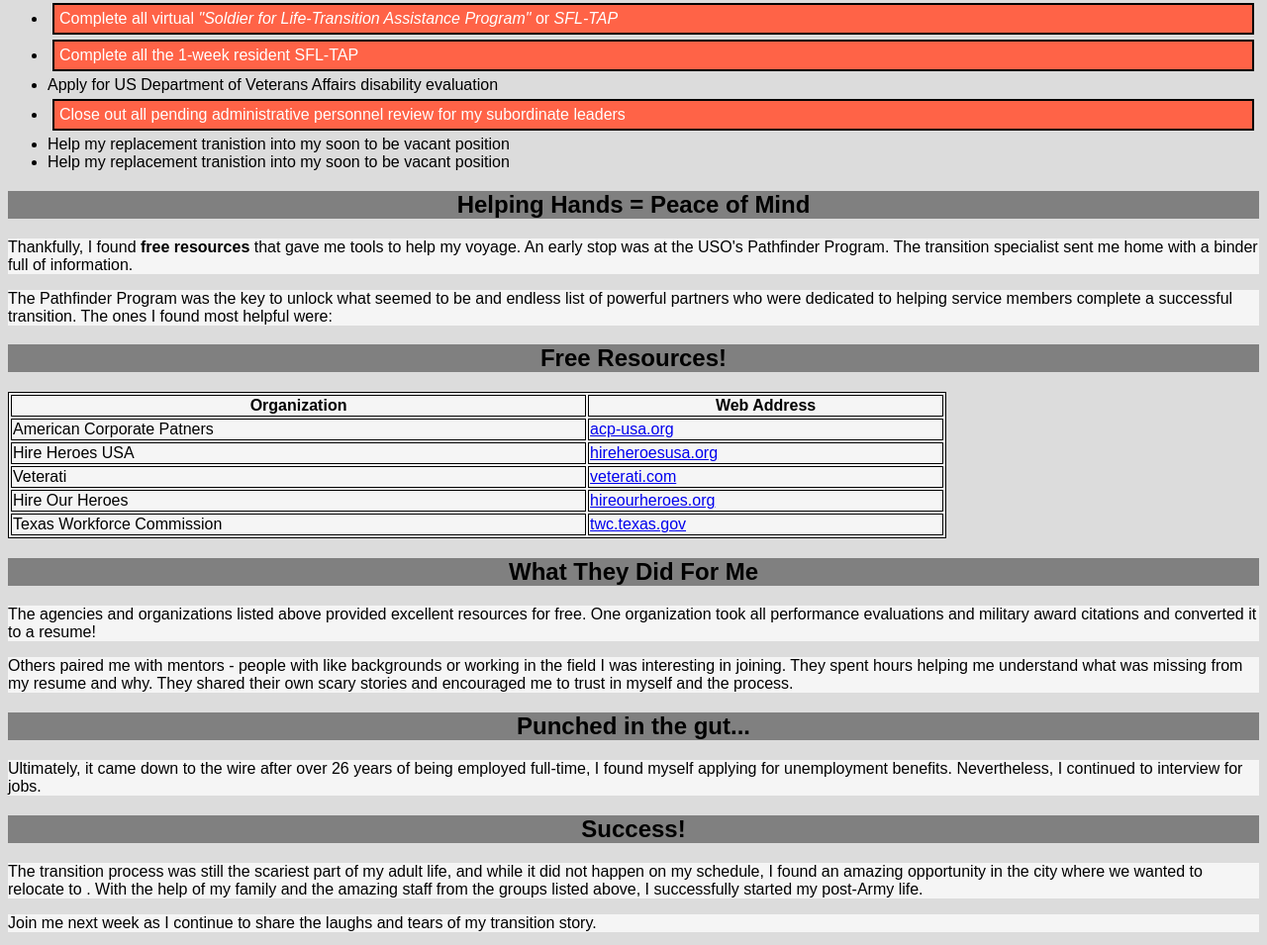
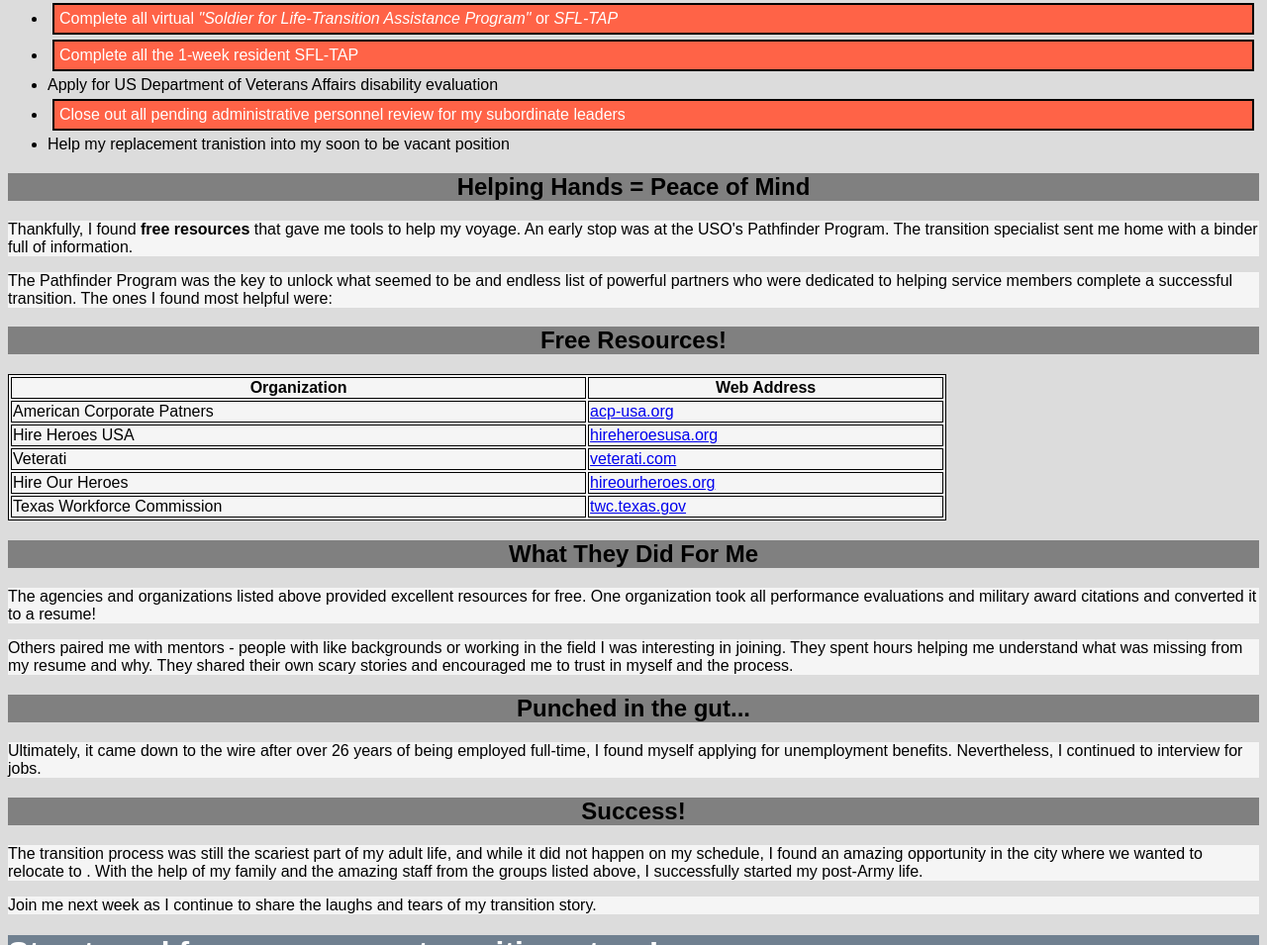
Before and after one commit to Parcelero88/h-a-rivera, a plain HTML site: page page2.html in a window 1280 px wide. Shown: the part 2335-3290 px from the top of the page at 99% size. Drawn offline with Linux system fonts and the light colour scheme.

Commit message:
Removing duplicate tag

```diff
--- a/page2.html
+++ b/page2.html
@@ -54,7 +54,6 @@ As I prepared for a deployment to Iraq, I expected the Army to hand over a decis
     <li>Apply for US Department of Veterans Affairs disability evaluation</li>
     <li><div class="mandatory">Close out all pending administrative personnel review for my subordinate leaders</div></li>
     <li>Help my replacement tranistion into my soon to be vacant position</li>
-    <li>Help my replacement tranistion into my soon to be vacant position</li>
   </ul>
 </p>
 
```
